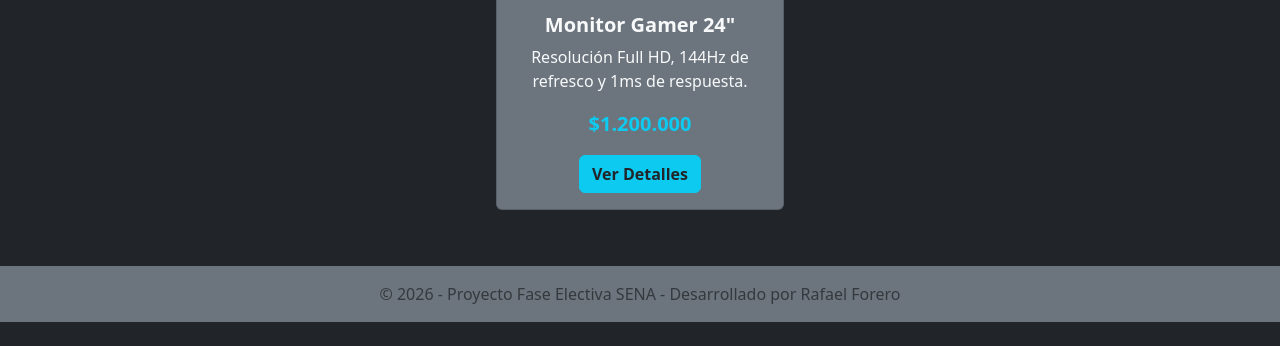
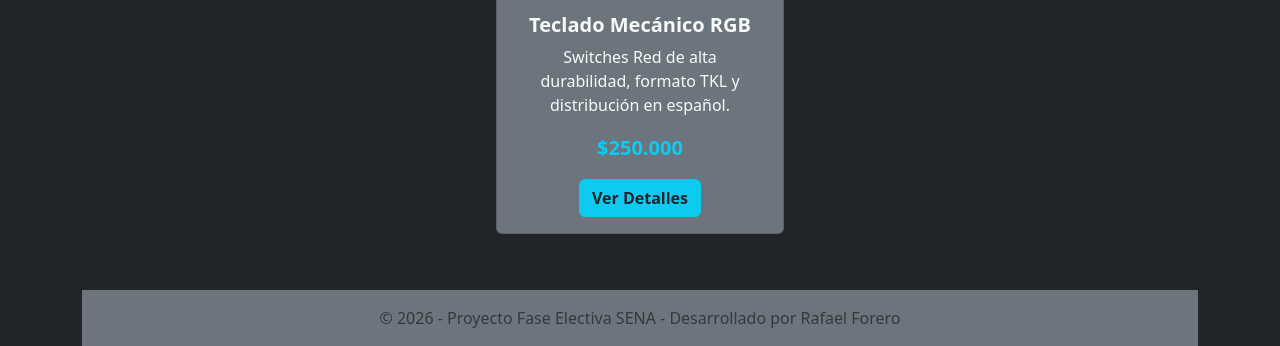
Before and after one commit to rafaelforero431-bot/Proyecto---Tienda-Tecnologica, a plain HTML site: page index.html in a window 1280 px wide. Shown: the part 468-814 px from the top of the page. Drawn offline with nearby package versions, Linux system fonts and the light colour scheme.

Commit message:
Update index.html

```diff
--- a/index.html
+++ b/index.html
@@ -25,18 +25,17 @@
         <p class="lead">Los mejores componentes, periféricos y equipos tecnológicos en un solo lugar.</p>
         <hr class="bg-info" style="height: 2px;">
 
-        <div class="row justify-content-center mt-4">
-            <div class="card bg-secondary text-light m-2" style="width: 18rem;">
-                <img src="https://images.unsplash.com/photo-1587829741301-dc798b83add3?w=500" class="card-img-top mt-2 rounded" alt="Monitor Gamer">
-                <div class="card-body">
-                    <h5 class="card-title fw-bold">Monitor Gamer 24"</h5>
-                    <p class="card-text">Resolución Full HD, 144Hz de refresco y 1ms de respuesta.</p>
-                    <p class="text-info fw-bold fs-5">$1.200.000</p>
-                    <a href="#" class="btn btn-info text-dark fw-bold">Ver Detalles</a>
-                </div>
-            </div>
+       <div class="row justify-content-center mt-4">
+    <div class="card bg-secondary text-light m-2" style="width: 18rem;">
+        <img src="https://images.unsplash.com/photo-1587829741301-dc798b83add3?w=500" class="card-img-top mt-2 rounded" alt="Teclado Mecánico">
+        <div class="card-body">
+            <h5 class="card-title fw-bold">Teclado Mecánico RGB</h5>
+            <p class="card-text">Switches Red de alta durabilidad, formato TKL y distribución en español.</p>
+            <p class="text-info fw-bold fs-5">$250.000</p>
+            <a href="#" class="btn btn-info text-dark fw-bold">Ver Detalles</a>
         </div>
     </div>
+</div>
 
     <footer class="text-center mt-5 p-3 bg-secondary text-muted">
         <p class="mb-0">&copy; 2026 - Proyecto Fase Electiva SENA - Desarrollado por Rafael Forero</p>
```
